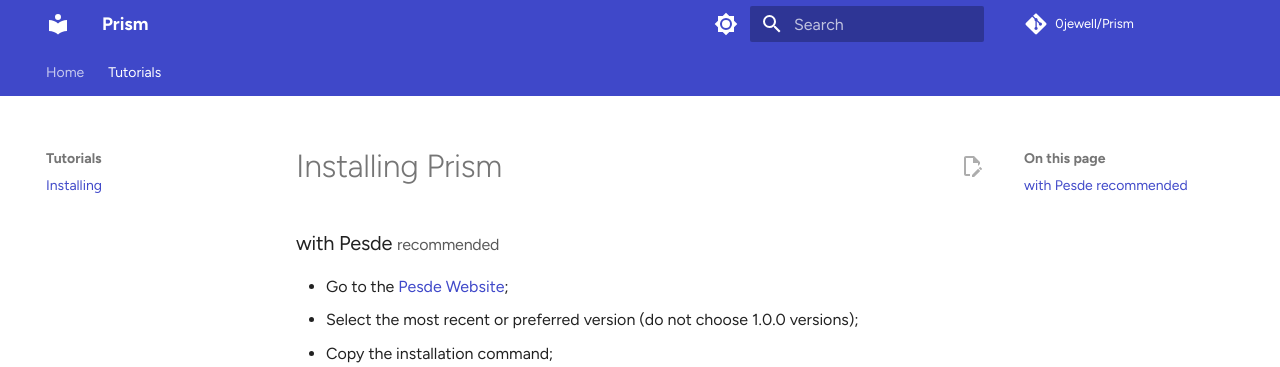
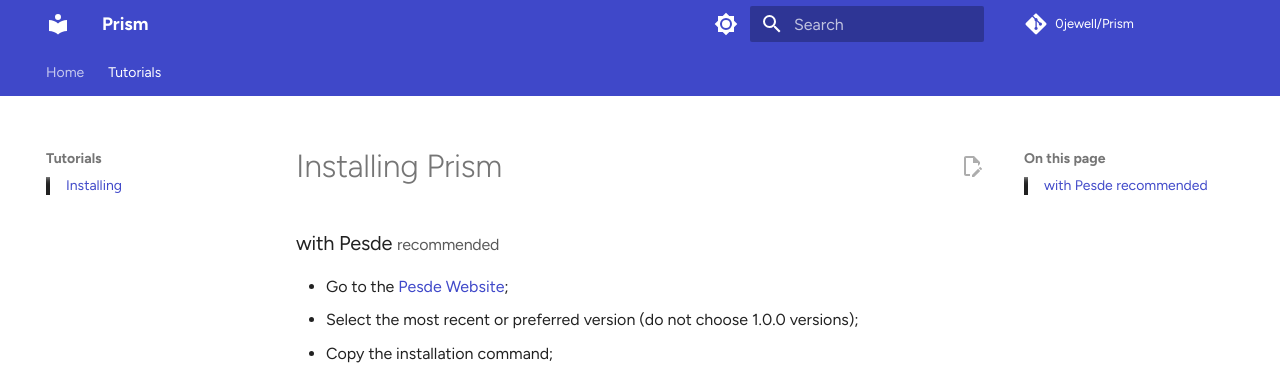
Before and after one commit to 0jewell/prism, an MkDocs documentation site: the page built from docs/Tutorials/Installing.md, in a window 1280 px wide. Shown: the top 367 px of the page. Built offline with MkDocs 1.6.1 and Material for MkDocs 9.7.7, drawn with Linux system fonts in a browser that asks for light colours; some web fonts are replaced; comment, search, counter and statistics services are not loaded.

Commit message:
Added active highlight to navigation

```diff
--- /dev/null
+++ b/docs/assets/themes/page.css
@@ -0,0 +1,4 @@
+.md-sidebar .md-nav__link--active {
+    border-left: 4px solid var(--md-default-fg-color);
+    padding-left: 16px;
+}
--- a/mkdocs.yml
+++ b/mkdocs.yml
@@ -52,6 +52,7 @@
 
 extra_css:
   - stylesheets/theme.css
+  - assets/themes/page.css
 
 copyright: Copyright &copy; 2025 0jewell
 
```
